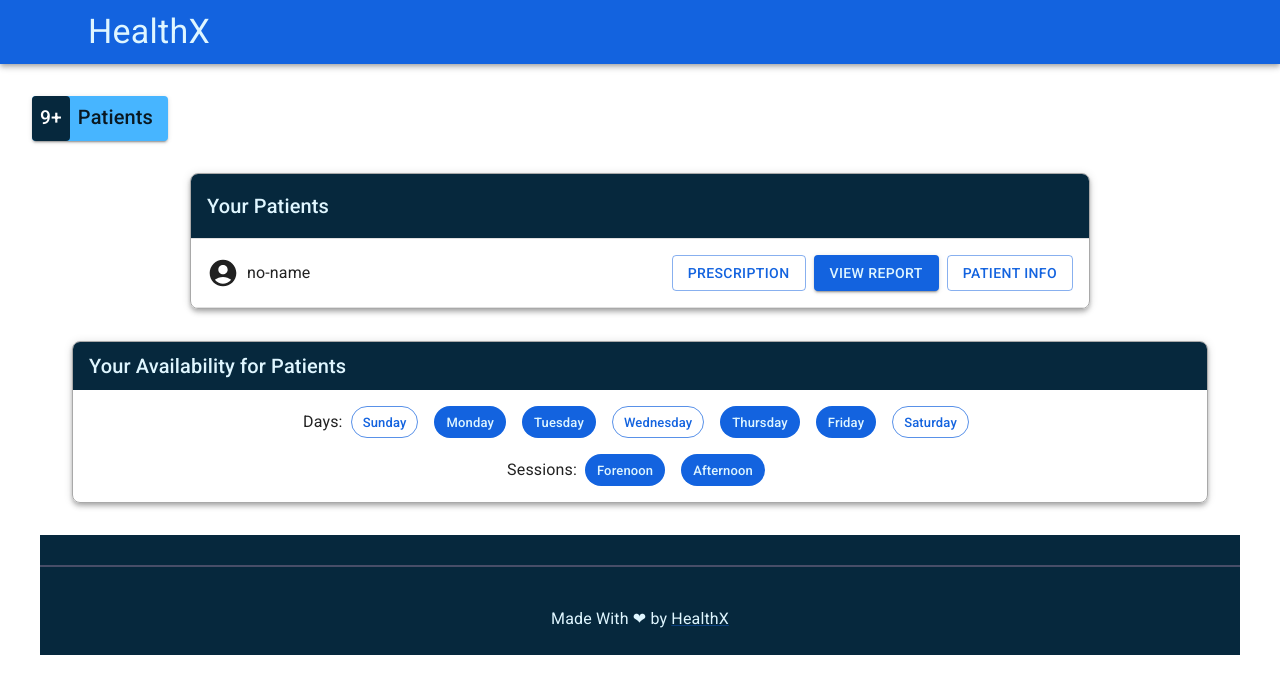
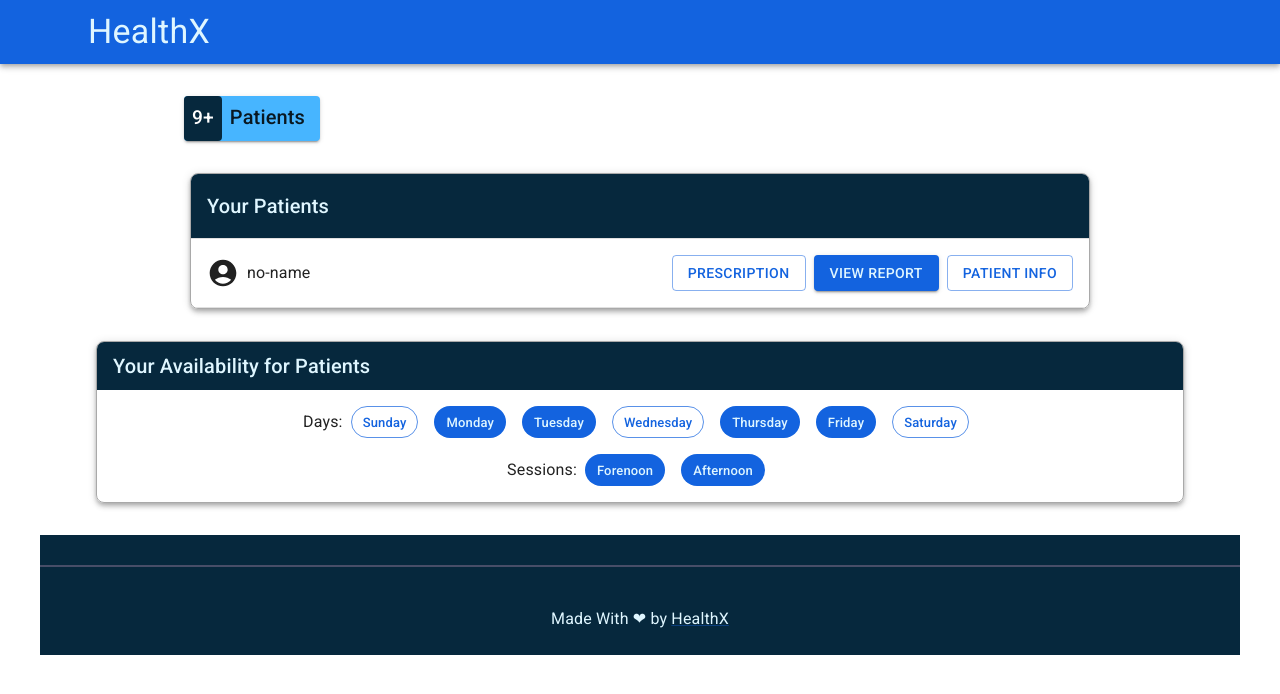
Before and after one commit to the3plet/HealthX, a React (Create React App) app in the folder frontend/: page /doctor in a window 1280 px wide. Shown: the top 694 px of the page. Built offline with nearby package versions, Linux system fonts and the light colour scheme; no server answers; a web font is replaced by a local one.

Commit message:
profile page update

```diff
--- a/frontend/src/Pages/Doctor.jsx
+++ b/frontend/src/Pages/Doctor.jsx
@@ -21,7 +21,7 @@ const Doctor = () => {
   };
 
   return (
-    <>
+    <Container maxWidth="lg">
       <Box
         sx={{
           m: 4,
@@ -30,17 +30,20 @@ const Doctor = () => {
           fontWeight: 500,
           boxShadow: 2,
           borderRadius: 1,
+          position:"relative",
+          ml:15
         }}
       >
         <Box
           sx={{
             color: "white",
-            display: "inline-block",
+            display: "inline-flex",
             mr: 1,
             p: 1,
             fontSize: "1.2rem",
             bgcolor: "primary.dark",
             borderRadius: 1,
+
           }}
         >
           9+
@@ -157,7 +160,7 @@ const Doctor = () => {
           </Box>
         </Box>
       </Container>
-    </>
+    </Container>
   );
 };
 
--- a/frontend/src/Pages/PatientProfile.jsx
+++ b/frontend/src/Pages/PatientProfile.jsx
@@ -65,15 +65,16 @@ const PatientProfile = () => {
       >
         <AccountCircleIcon sx={{ width: "8rem", height: "8rem", mr: 1 }} />
         {patient.name}
+        <Typography textAlign="center">Age:24</Typography>
+        <Typography textAlign="center">Male</Typography>
       </span>
-      <Box>
+      <Box pt="10px" textAlign="center">
         Genereated Report
         <Link textAlign="center" href="#" color="inherit">
           <br></br>View
         </Link>
       </Box>
       <Container>
-        <BasicCard />
         <List>
           <ListItem>
             <span style={{ display: "flex", alignItems: "center" }}>
@@ -99,12 +100,11 @@ const PatientProfile = () => {
               <AccountCircleIcon
                 sx={{ width: "2rem", height: "2rem", mr: 1 }}
               />
-              <Typography variant="subtitle1">
-                BMI: {patient.bmi}
-              </Typography>
+              <Typography variant="subtitle1">BMI: {patient.bmi}</Typography>
             </span>
           </ListItem>
         </List>
+        <BasicCard />
       </Container>
     </Container>
   );
--- a/frontend/src/components/Card.jsx
+++ b/frontend/src/components/Card.jsx
@@ -29,7 +29,7 @@ const patients = [
 export default function BasicCard() {
   return (
     <Container>
-      <Card sx={{ minWidth: 275, backgroundColor: "#eeeeee", mt: "10px" }}>
+      {/* <Card sx={{ minWidth: 275, backgroundColor: "#eeeeee", mt: "10px" }}>
         <CardContent>
           <TableContainer>
             <Table sx={{ minWidth: 500 }}>
@@ -57,7 +57,7 @@ export default function BasicCard() {
             </Table>
           </TableContainer>
         </CardContent>
-      </Card>
+      </Card> */}
       <Box
         sx={{
           m: 1,
```
